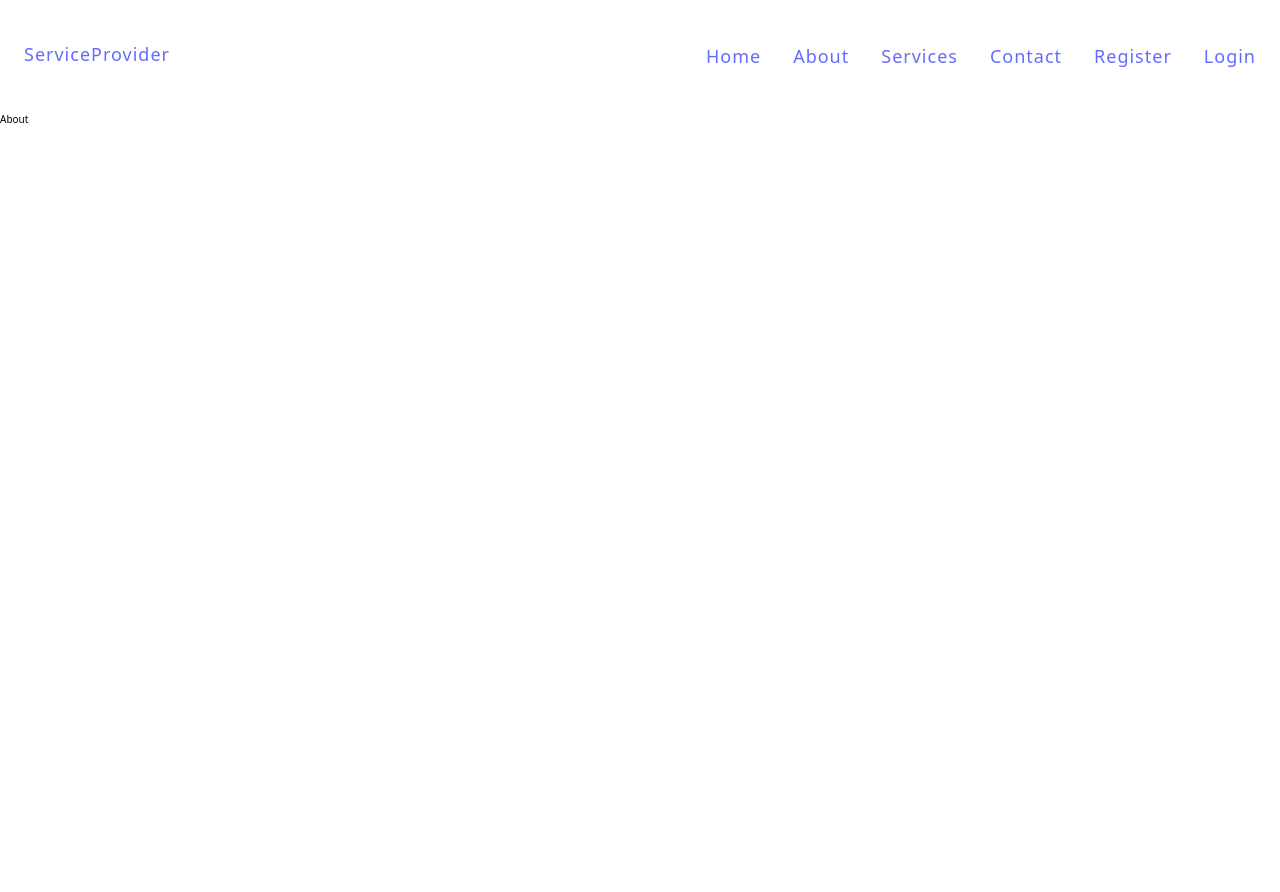
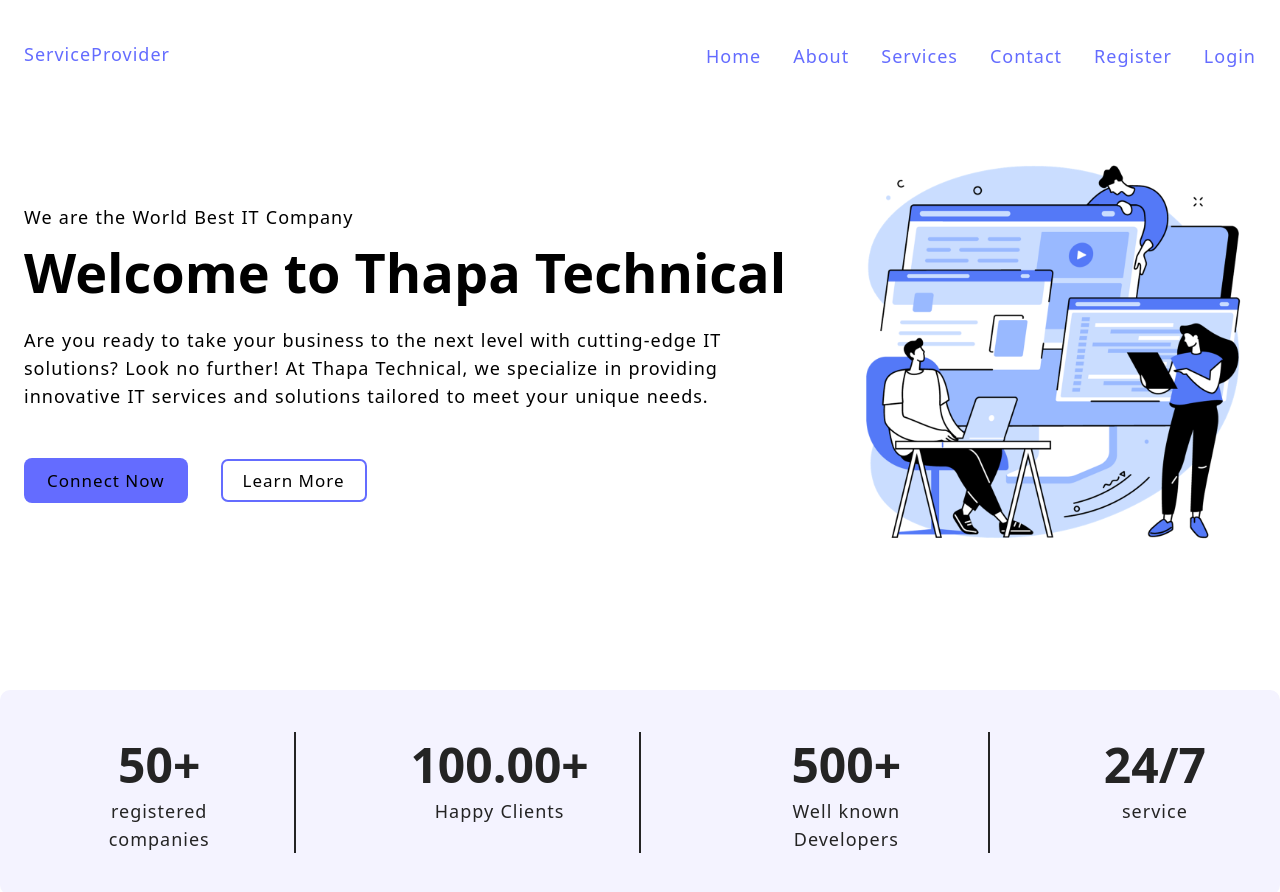
Before and after one commit to MuhammadFaizan144/MERN-Tutorial, a React (Vite) app in the folder client/: page /about in a window 1280 px wide. Shown: the top 892 px of the page. Before the commit the page ends 800 px from the top, so only its background shows below. Built offline with nearby package versions, Linux system fonts and the light colour scheme.

Commit message:
initialize service page in tutorial 24

```diff
--- a/client/src/pages/About.jsx
+++ b/client/src/pages/About.jsx
@@ -2,8 +2,64 @@ import React from 'react'
 
 const About = () => {
   return (
-    <div>About</div>
-  )
+    <>
+    <main>
+        <section className="section-hero">
+          <div className="container grid grid-two-cols">
+            <div className="hero-content">
+              <p>We are the World Best IT Company</p>
+              <h1>Welcome to Thapa Technical</h1>
+              <p>
+                Are you ready to take your business to the next level with
+                cutting-edge IT solutions? Look no further! At Thapa Technical,
+                we specialize in providing innovative IT services and solutions
+                tailored to meet your unique needs.
+              </p>
+              <div className="btn btn-group">
+                <a href="/contact">
+                  <button className="btn">connect now</button>
+                </a>
+                <a href="/service">
+                  <button className="btn secondary-btn">learn more</button>
+                </a>
+              </div>
+            </div>
+
+            {/* hero images  */}
+            <div className="hero-image">
+              <img
+                src="/images/home.png"
+                alt="coding together"
+                width="400"
+                height="500"
+              />
+            </div>
+          </div>
+        </section>
+      </main>
+      {/* second section */}
+      <section className='section-analytics'>
+        <div className="container grid grid-four-cols">
+          <div className="div1">
+            <h2>50+</h2>
+            <p>registered companies</p>
+          </div>
+          <div className="div1">
+            <h2>100.00+</h2>
+            <p>Happy Clients</p>
+          </div>
+          <div className="div1">
+            <h2>500+</h2>
+            <p>Well known Developers</p>
+          </div>
+          <div className="div1">
+            <h2>24/7</h2>
+            <p>service</p>
+          </div>
+        </div>
+      </section>
+  </>
+)
 }
 
 export default About
```
